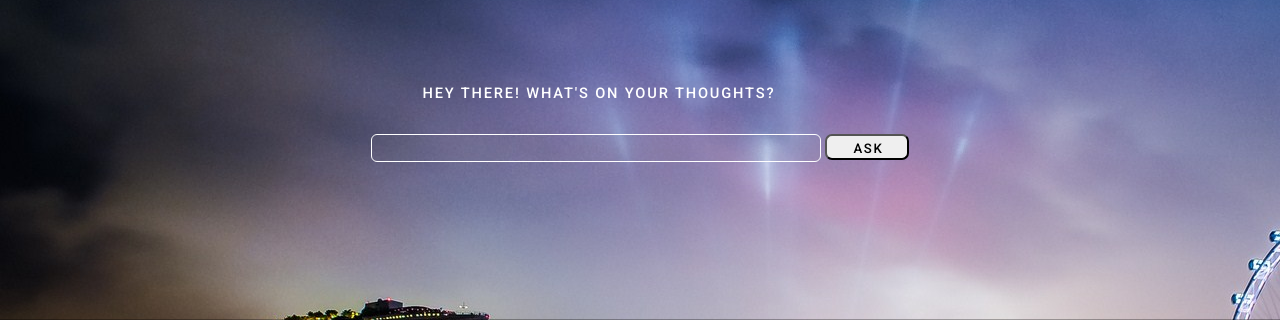
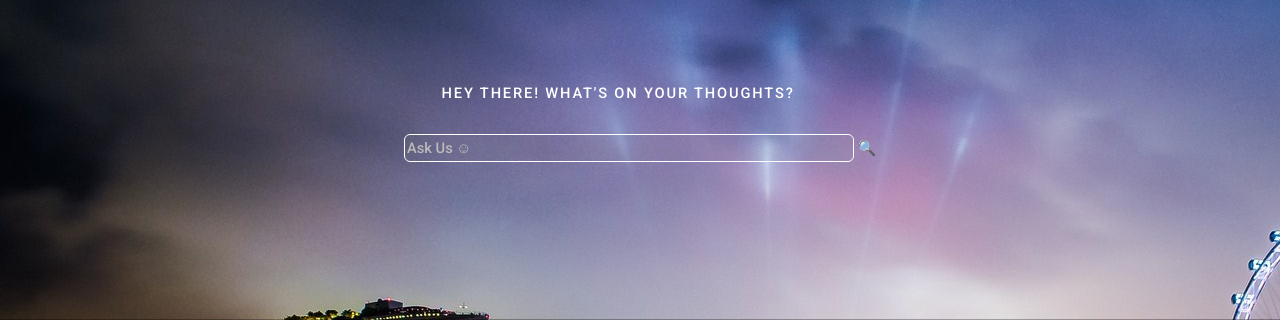
Before and after one commit to sambhavk11/OverNightWeb, a Django app: page / in a window 1280 px wide. Shown: the part 119-439 px from the top of the page. Run offline with Django 3.2, Linux system fonts and the light colour scheme; some libraries are stand-ins or nearby versions.

Commit message:
UI changes done

```diff
--- a/news_analytics/templates/landingPage.html
+++ b/news_analytics/templates/landingPage.html
@@ -54,11 +54,12 @@
 
 
 <br><br>
-<center><p><h4><b><font color=white>Hey there! What's on your thoughts? &nbsp; &nbsp; &nbsp; &nbsp; &nbsp;&nbsp;&nbsp;&nbsp;&nbsp;&nbsp;<br></font></p></center></h4>
+<center><p><h4><b><font color=white>&nbsp;&nbsp;&nbsp;&nbsp;&nbsp;&nbsp;&nbsp;Hey there! What's on your thoughts? &nbsp; &nbsp; &nbsp; &nbsp; &nbsp;&nbsp;&nbsp;&nbsp;&nbsp;&nbsp;<br></font></p></center></h4>
 			<header class="major">
 
-			<input type="searchbox"  id="search_keyword" name="search_keyword">
-			<input type="Submit" id="submitButton" name="Run" value="Ask" />
+			<input type="searchbox"  id="search_keyword" name="search_keyword" placeholder="Ask Us &#9786; ">&nbsp;&#128269;
+
+
 			<br>
 			</header>
 	</section>
```
Also changed, not shown: fetch.json (+1 -1 lines).
